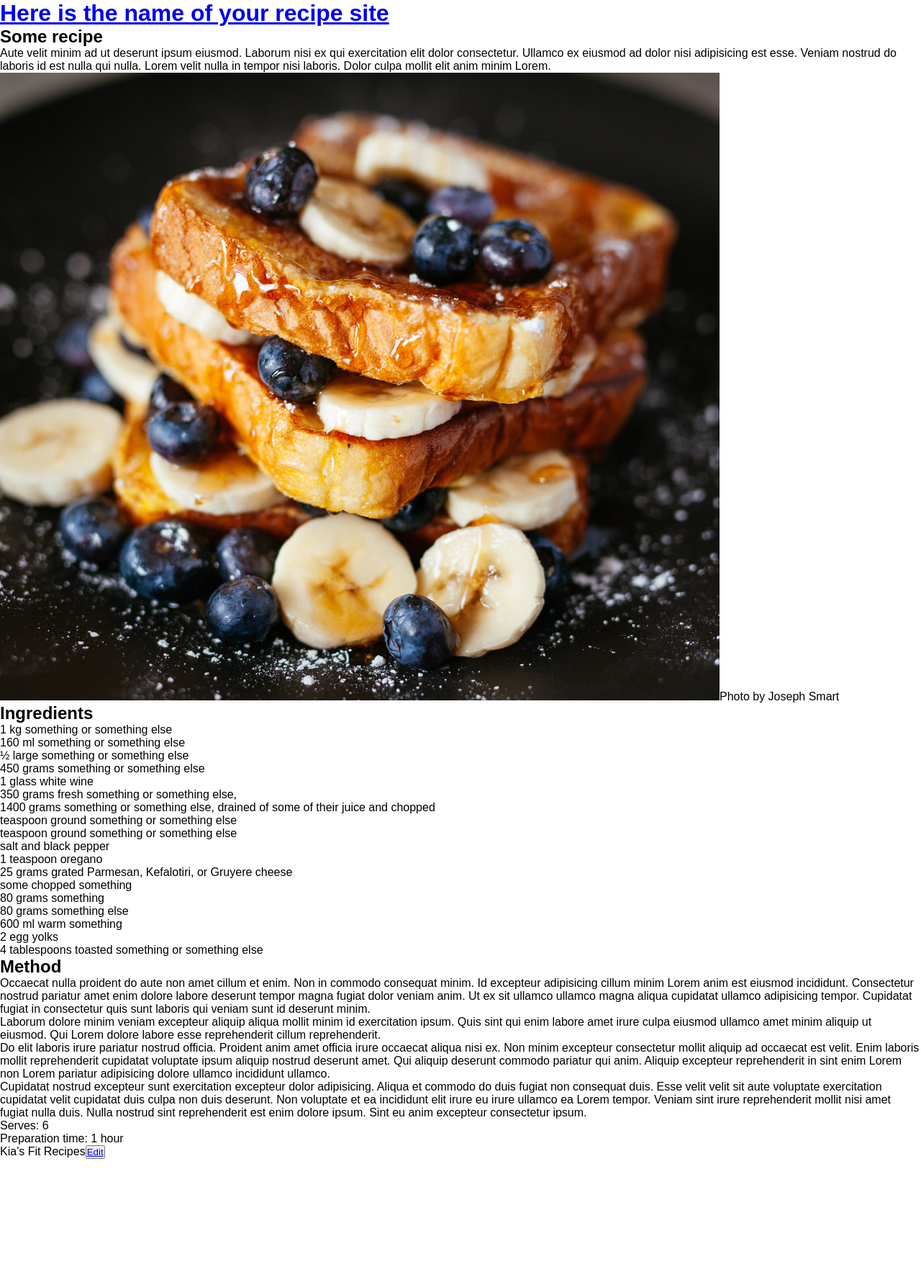
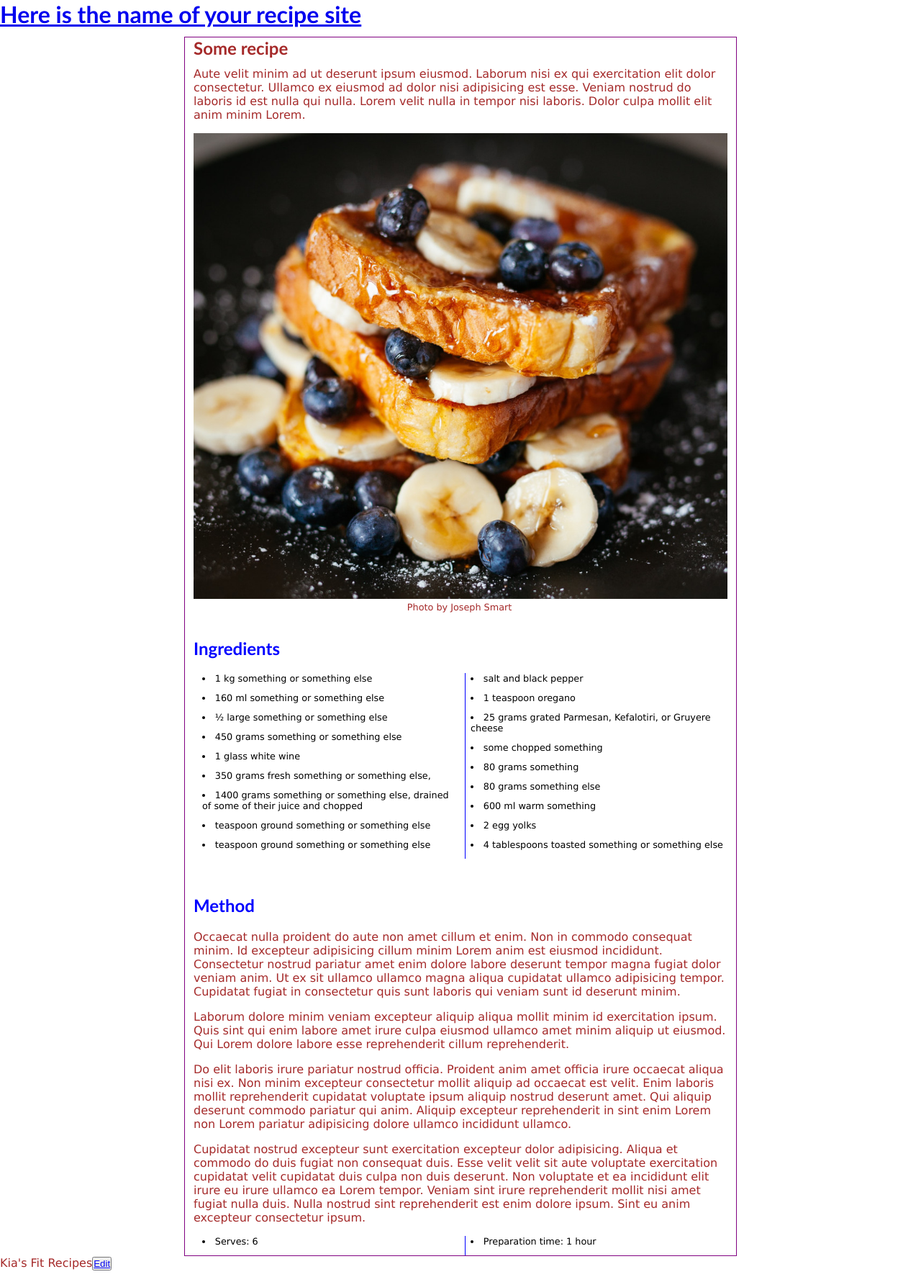
Before and after one commit to kaiablk/FitBook, a Jekyll site: the page built from _recipes/recipe1.md, in a window 1280 px wide. Shown: the whole page at 72% size. Built offline with Jekyll 4.4.1, drawn with Linux system fonts in a browser that asks for light colours; before the commit the page ends 1610 px from its top, so only the background shows below that.

Commit message:
Update recipes.css

```diff
--- a/styles/recipes.css
+++ b/styles/recipes.css
@@ -1,7 +1,7 @@
 /*! CSS bare bones for recipes site */
 
  html {
-  font-family: sans-serif;
+  font-family: 'Lucida Sans', 'Lucida Sans Regular', 'Lucida Grande', 'Lucida Sans Unicode', Geneva, Verdana, sans-serif;
   -ms-text-size-adjust: 100%;
   -webkit-text-size-adjust: 100%;
 }
@@ -13,3 +13,54 @@
 }
 
 /* the rest is up to you */
+
+h1{
+  color: brown;
+  margin-bottom: 12px;
+}
+
+h2{color: blue;
+margin: 50px 0 20px 0;}
+
+h1, h2{
+font-family: 'Gill Sans', 'Gill Sans MT', Calibri, 'Trebuchet MS', sans-serif;
+}
+
+p{
+  color: brown;
+  margin-bottom: 1em;
+}
+
+main{
+  width: 60%;
+  max-width: 850px;
+  border: 1px solid purple;
+  padding: 0 12px;
+  margin: 0 auto;
+  background-color: rgb(255, 255, 255);
+}
+
+img{
+  width: 100%;
+  /* float: right; */
+}
+
+ul{
+  margin-left: 12px;
+  columns: 2;
+  column-rule: 1px solid blue;
+}
+
+li{
+  font-size: .8em;
+  margin-bottom: 12px;
+  list-style-position: inside;
+}
+
+.caption {
+  font-size: .8em;
+  float:right;
+  width: 60%;
+  margin-bottom: 20px;
+  display: block;
+}
```
